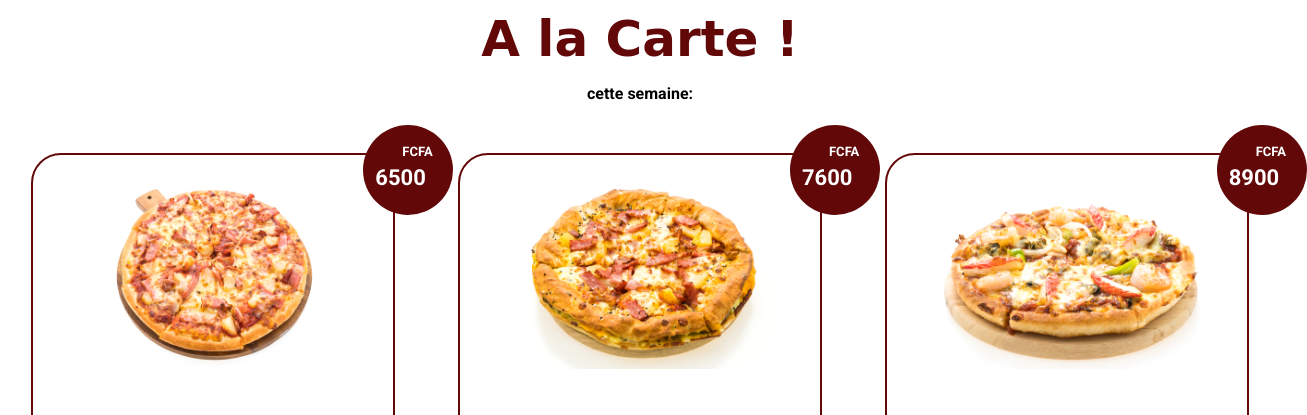
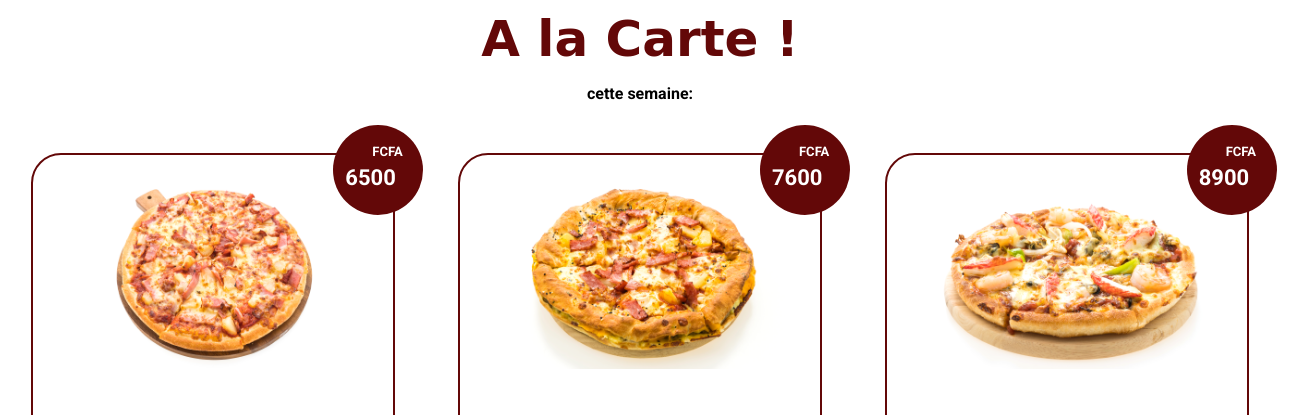
Before and after one commit to tozhar22/PizzaNet, a plain HTML site: page index.html in a window 1280 px wide. Shown: the part 715-1130 px from the top of the page, 1307 px wide, since content can reach past the window. Drawn offline with Linux system fonts and the light colour scheme; a web font is replaced by a local one.

Commit message:
recentrage

```diff
--- a/style.css
+++ b/style.css
@@ -117,7 +117,7 @@ section>p{
     width: 90px;
     height: 90px;
     top: 840px;
-    margin-left: 310px;
+    margin-left: 280px;
 }
 span{
     font-size: 22px;
```
